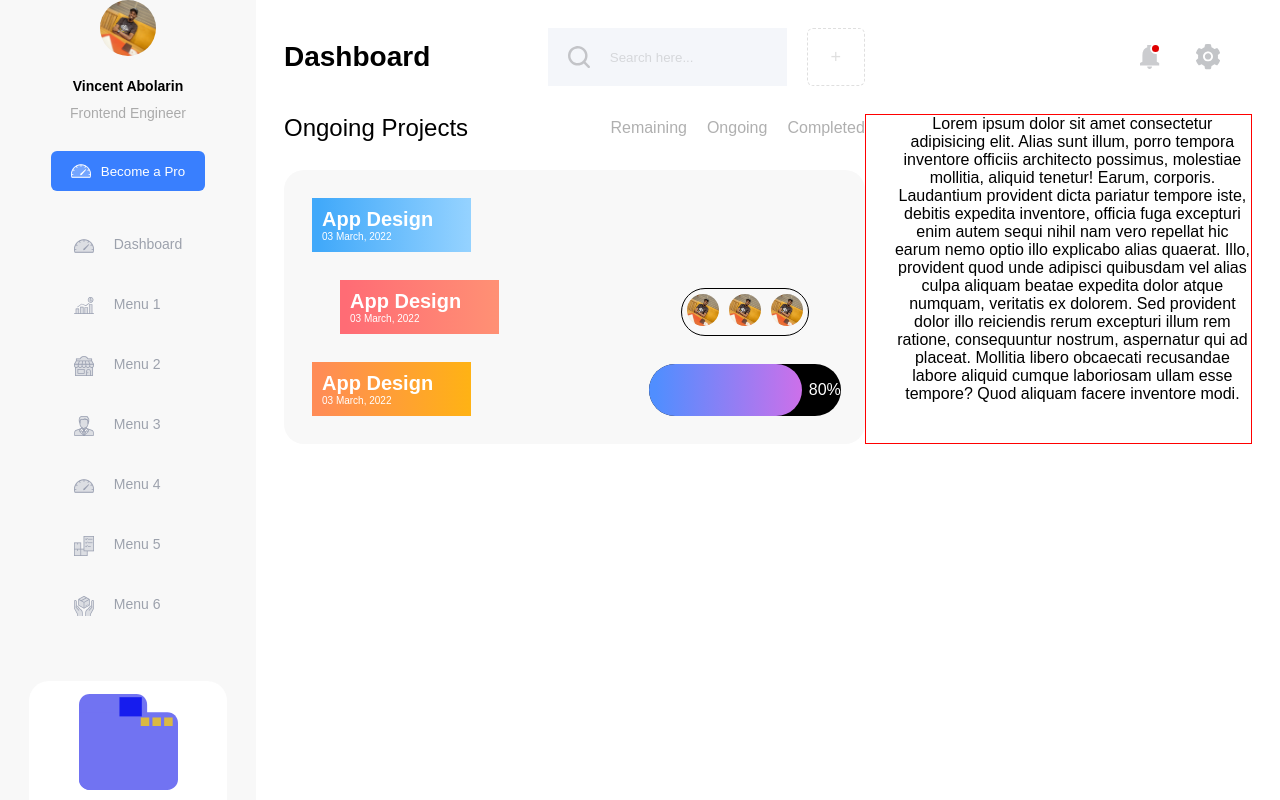
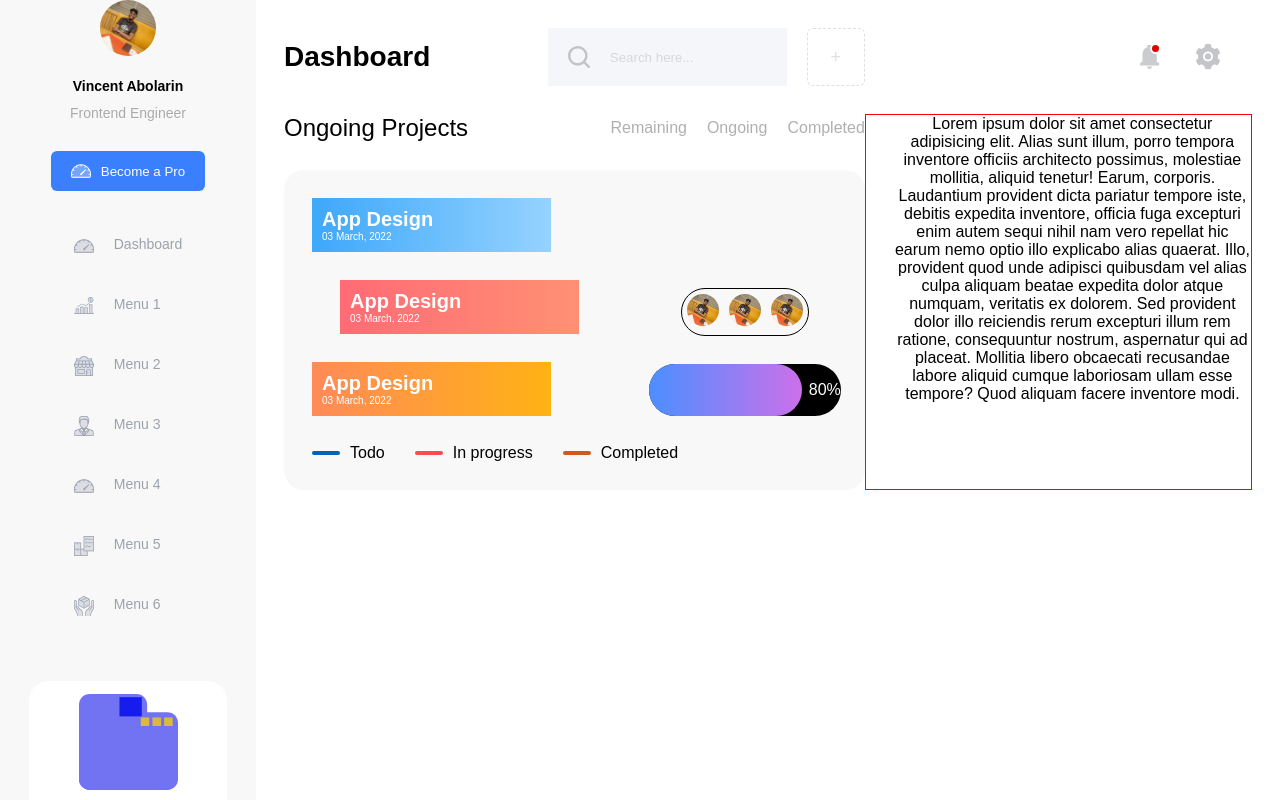
Before and after one commit to vincentabolarin/ha-shem-project, a JavaScript app: page / in a window 1280 px wide. Shown: the top 800 px of the page. Built offline with nearby package versions, Linux system fonts and the light colour scheme; the HTML template or start-up script is replaced by a standard one.

Commit message:
add legend to projects

```diff
--- a/src/components/ProjectProgress.js
+++ b/src/components/ProjectProgress.js
@@ -5,6 +5,7 @@ import userIcon from '../assets/jpg/vincent-abolarin.jpg';
 const ProjectProgress = () => {
     return (
         <div className={styles.content}>
+            <div className={styles.projectsProgress}>
                 <div className={styles.projectList}>
                     <div className={styles.project1}>
                         <p className={styles.projectName}>
@@ -54,6 +55,30 @@ const ProjectProgress = () => {
                     </div>
                 </div>
             </div>
+            <div className={styles.legend}>
+                <div className={`${styles.legendBar} ${styles.toDoBar}`}>
+
+                </div>
+                <p className={styles.legendText}>
+                    Todo
+                </p>
+
+                <div className={`${styles.legendBar} ${styles.inProgressBar}`}>
+
+                </div>
+                <p className={styles.legendText}>
+                    In progress
+                </p>
+
+                <div className={`${styles.legendBar} ${styles.completedBar}`}>
+
+                </div>
+                <p className={styles.legendText}>
+                    Completed
+                </p>
+            </div>
+        </div>
+
     );
 }
 
--- a/src/styles/ProjectProgress.module.css
+++ b/src/styles/ProjectProgress.module.css
@@ -3,13 +3,16 @@
     background-color: #F8F8F8;
     border-radius: 20px;
     margin-top: 28px;
-    display: flex;
-    justify-content: space-between;
     padding: 28px;
 }
 
+.projectsProgress {
+    display: flex;
+    justify-content: space-between;
+}
+
 .project1, .project2, .project3 {
-    width: 100%;
+    width: 150%;
     padding: 10px;
     text-align: left;
 }
@@ -83,3 +86,33 @@
 .progressText {
     color: #fff;
 }
+
+.legend {
+    display: flex;
+    justify-content: flex-start;
+    align-items: center;
+    margin-top: 28px;
+}
+
+.legendBar {
+    width: 28px;
+    height: 4px;
+    border-radius: 2px;
+    margin-right: 10px;
+}
+
+.legendText {
+    margin-right: 30px;
+}
+
+.toDoBar {
+    background-color: #0063B7
+}
+
+.inProgressBar {
+    background-color: #FF4955;
+}
+
+.completedBar {
+    background-color: #D25720;
+}
```
Lines whose indentation alone changed are shown as unchanged.
